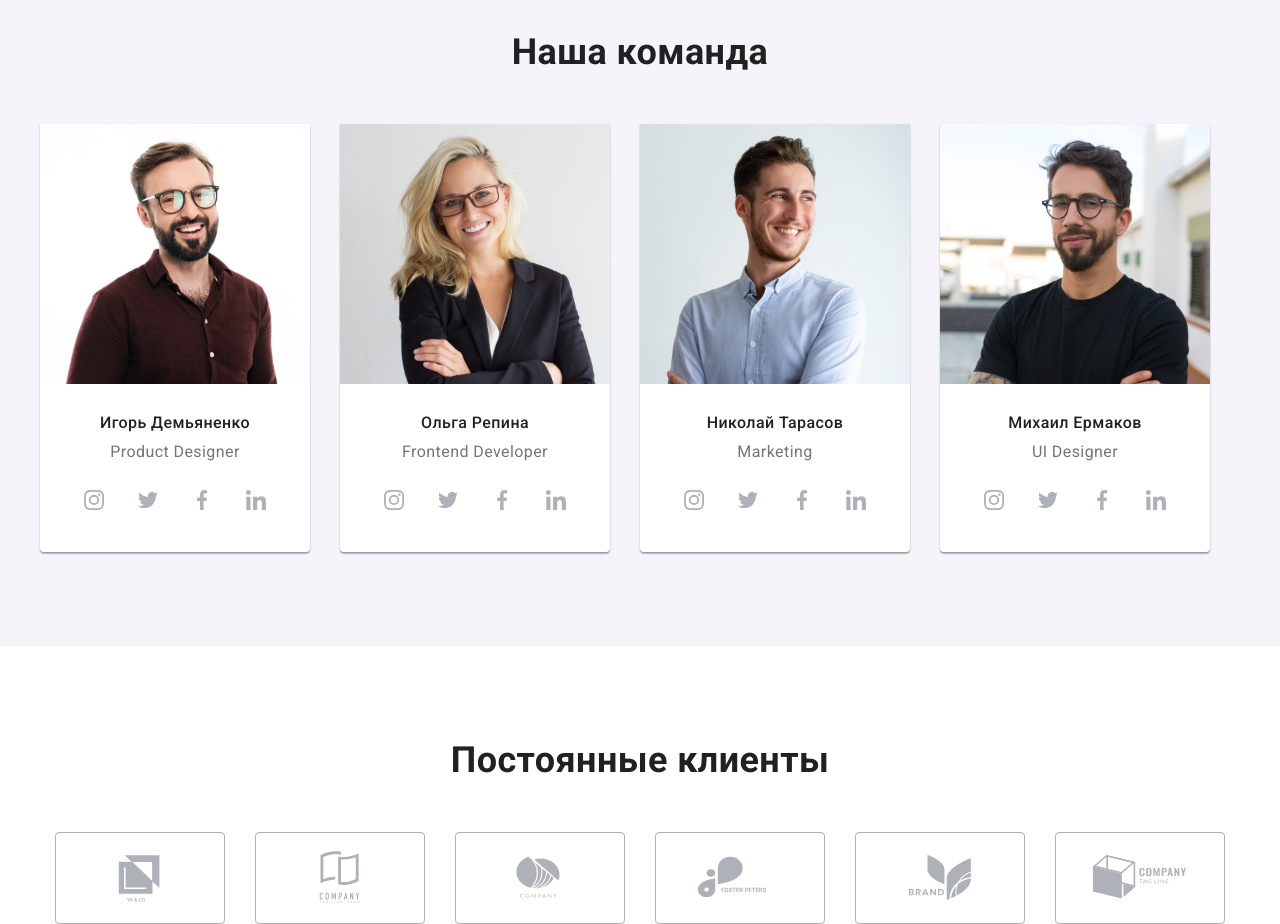
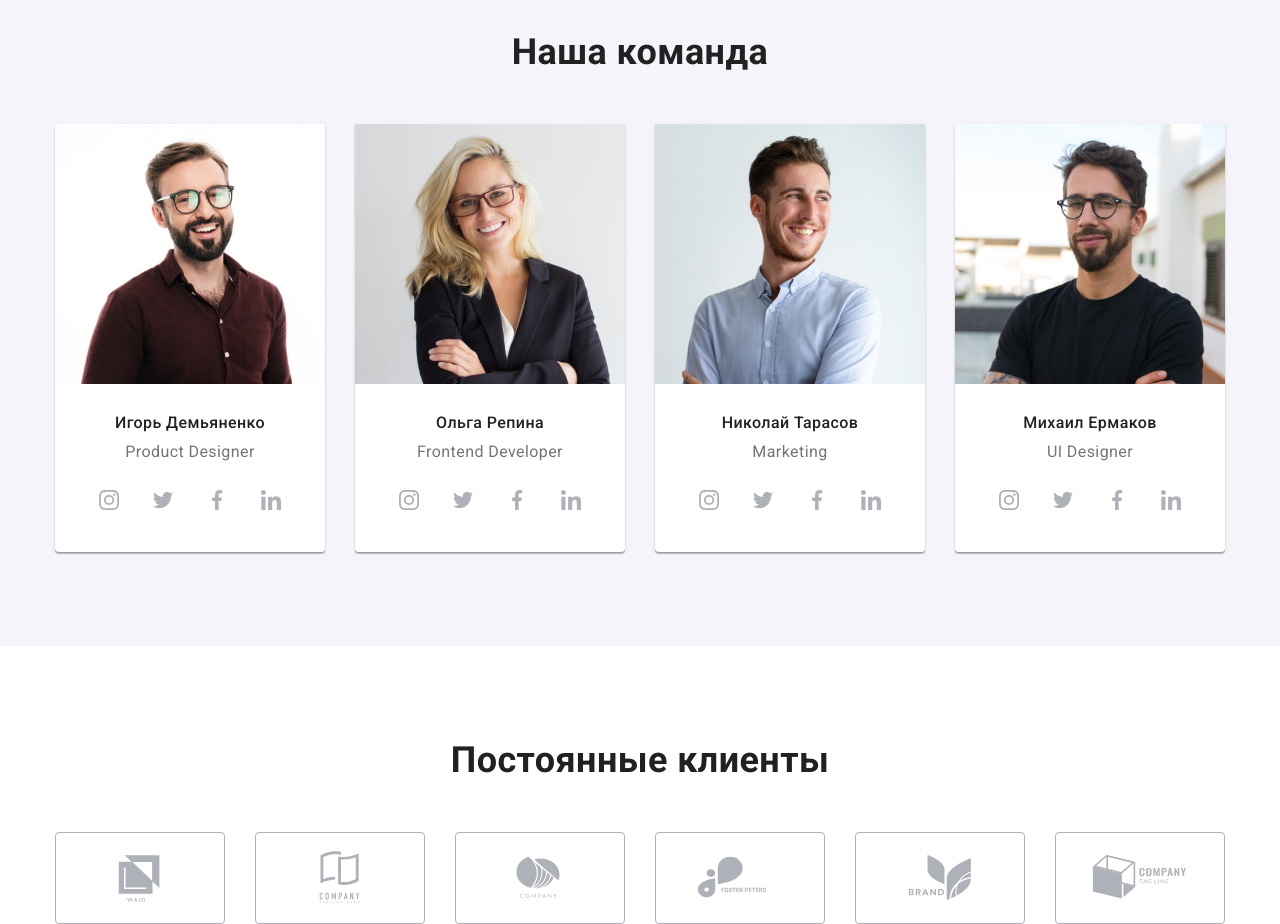
Before and after one commit to AButsai/goit-markup-hw-07, a plain HTML site: page index.html in a window 1280 px wide. Shown: the part 1660-2584 px from the top of the page. Drawn offline with nearby package versions, Linux system fonts and the light colour scheme.

Commit message:
first commit

```diff
--- a/sass/components/_main-page.scss
+++ b/sass/components/_main-page.scss
@@ -121,7 +121,7 @@
 }
 
 .team__item:last-child {
-  margin-right: 30px;
+  margin-right: 0;
 }
 
 .team__wrap {
```
Also changed, not shown: css/main.css, css/main.min.css, 2 other files.
